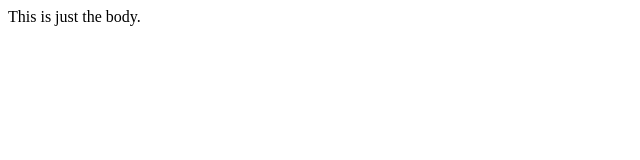
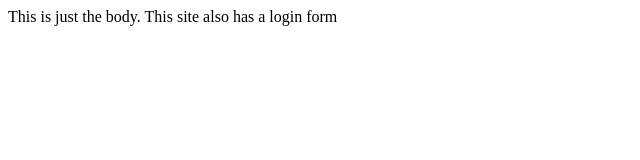
Before and after one commit to taiwoobe/GitApp, a plain HTML site: page index.html in a window 1280 px wide. Shown: the whole page, without its empty margins (0-640 px from the left). Drawn offline with Linux system fonts and the light colour scheme.

Commit message:
Login also added

```diff
--- a/index.html
+++ b/index.html
@@ -5,5 +5,6 @@
 
 	<body>
 		This is just the body.
+		This site also has a login form
 	</body>
 </html>
```
Also changed, not shown: login.html (added, +1 -0 lines).
